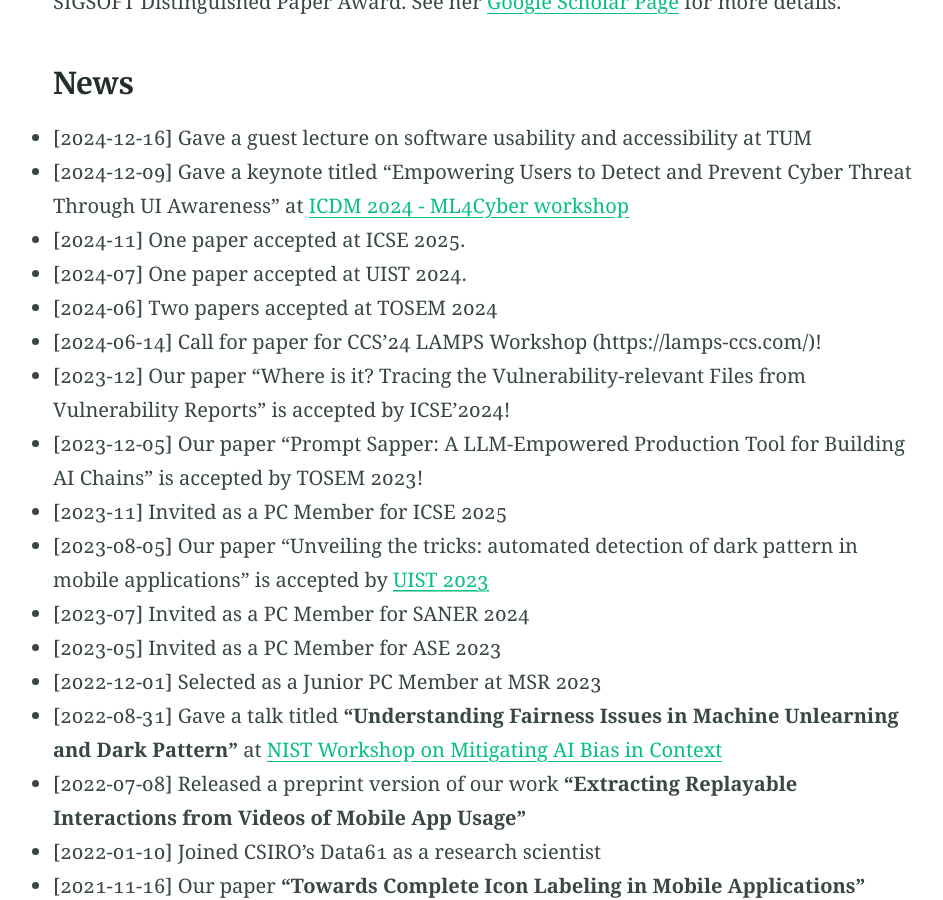
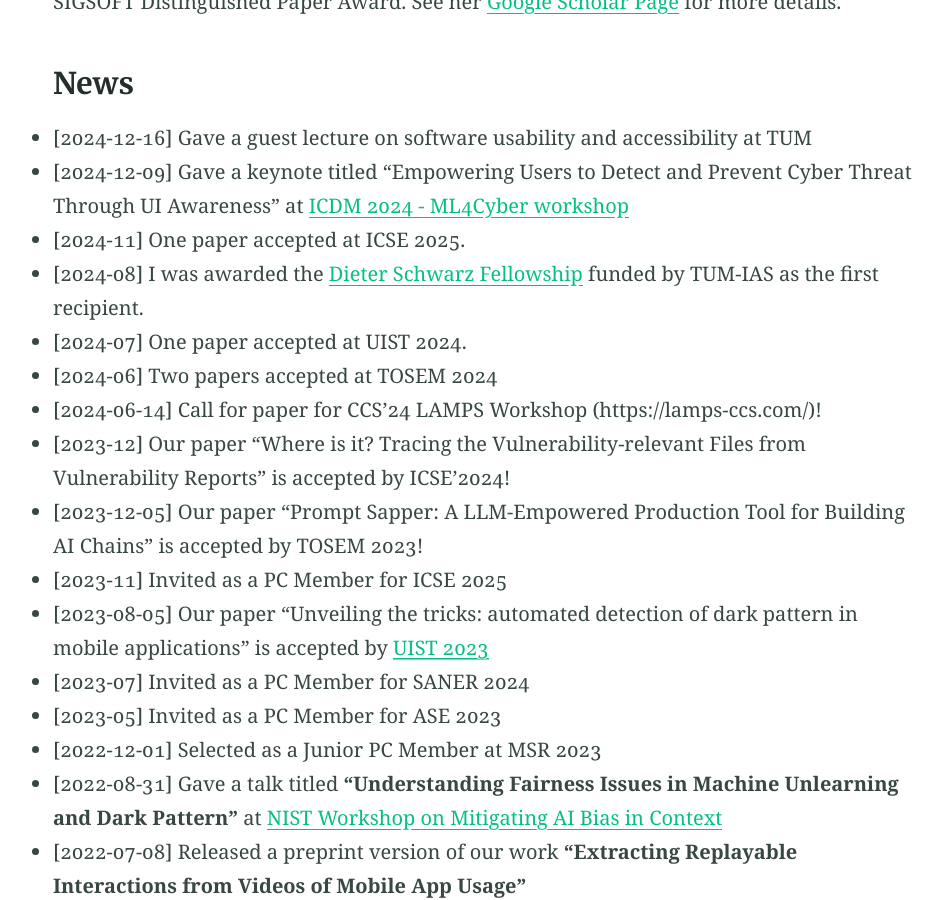
Before and after one commit to chenjshnn/chenjshnn.github.io, a Jekyll site: the page built from index.md, in a window 1280 px wide and 900 px high, scrolled down 1040 px. Shown: the whole window, without its empty margins (155-1098 px from the left). Built offline with Jekyll 4.4.1, drawn with Linux system fonts in a browser that asks for light colours.

Commit message:
Update index.md

```diff
--- a/index.md
+++ b/index.md
@@ -25,6 +25,7 @@ Jieshan has published many papers at top-tier CORE A* ranked conferences/journal
 - [2024-12-16] Gave a guest lecture on software usability and accessibility at TUM
 - [2024-12-09] Gave a keynote titled "Empowering Users to Detect and Prevent Cyber Threat Through UI Awareness" at [ICDM 2024 - ML4Cyber workshop](https://ml4cyber.github.io/24/)
 - [2024-11] One paper accepted at ICSE 2025.
+- [2024-08] I was awarded the [Dieter Schwarz Fellowship](https://www.cs.cit.tum.de/en/seai/news/article/dr-jieshan-chen-awarded-prestigious-dieter-schwarz-fellowship-at-tum/) funded by TUM-IAS as the first recipient.
 - [2024-07] One paper accepted at UIST 2024.
 - [2024-06] Two papers accepted at TOSEM 2024
 - [2024-06-14] Call for paper for CCS'24 LAMPS Workshop (https://lamps-ccs.com/)!
```
